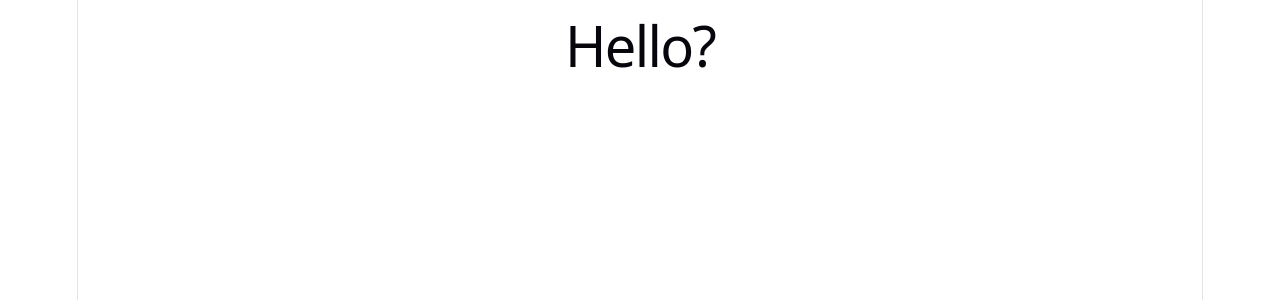
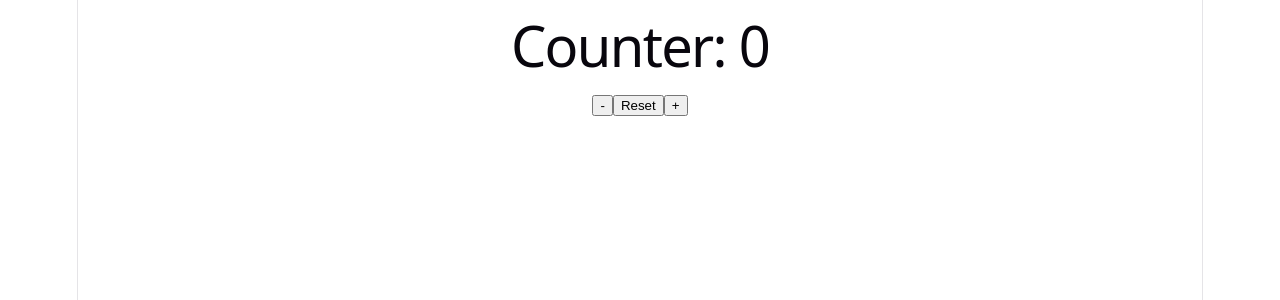
Before and after one commit to KingKunta22/JSDevJourneyV2, a React (Vite) app in the folder Day-45ish/: page / in a window 1280 px wide. Shown: the top 300 px of the page. Built offline with nearby package versions, Linux system fonts and the light colour scheme.

Commit message:
AI called me React Fundamentals Level B)

```diff
--- a/Day-45ish/src/App.jsx
+++ b/Day-45ish/src/App.jsx
@@ -1,7 +1,8 @@
-import Refresher from "./Refresher.jsx";
+// import Refresher from "./Refresher.jsx";
+import Counter from "./Counter.jsx" // Day 45
 
 function App() {
-  return <Refresher />;
+  return <Counter />;
 }
 
 export default App;
--- /dev/null
+++ b/Day-45ish/src/Counter.jsx
@@ -0,0 +1,101 @@
+// // import react, { useState } from 'React';
+
+// // // Anyways, I'm gonna do a counter
+// // function Counter() {
+
+// //     const [increment, setIncrement] = '0' // Damn, I hope i'm doping this right
+// //     // Okay, why does it not work with just 0, and I have to "0"? isn't it the other way around because it's a number, not a string?
+
+// //     function handleIncrease(){
+// //         setIncrement(increment + 1)
+// //     }
+
+// //     return (
+// //         <>
+// //         <h1>Number: {increment}</h1>
+// //         <button onClick={ () => handleIncrease}>+</button>
+// //         </>
+// //     );
+// // }
+
+// // export default Counter;
+
+// // So that's my first try, I tried my best, but there's something wrong, and that's only for you to see the progress I've made so far, here's a second try while trying to figure out what's wrong or missing...
+
+// import react, { useState } from 'React';
+
+// function Counter() {
+
+//     const [increment, setIncrement] = useState(0)
+
+//     function handleIncrease(){
+//         // console.log('HJello???') // Woahh, the button itself isn't working, or maybe its the import? IDK
+//         // // Nah, not the import...
+//         // // Oh, its working now, I just removed the  "() => " :DDDD
+//         // So this should be the problem now V
+//         setIncrement(increment + 1)
+//         // Oh okay, idk if this is cheating but I looked up your previous message and you said this:
+//         // "const [count, setCount] = useState(0)" so that should be the problem now
+//         /// YEYYYYYYYY IT WORKED, IT WAS THE PROBLEM EHEHHEHEHE BUT IDK IF THAT WAS CHEATING BRUH WHATEVER BRO
+//     }
+
+//     return (
+//         <>
+//         <h1>Number: {increment}</h1>
+//         <button onClick={handleIncrease}>+</button>
+//         </>
+//     );
+// }
+
+// export default Counter;
+
+
+
+// ALRIGHT PERFECT BROOO, DAY 45.5 NOW:
+// This should be easy B)
+
+import { useState } from "react";
+
+function Counter() {
+
+    const [counter, setCounter] = useState(0)
+
+    // Also, one thing, I noticed that Bro Code suggested using handleIncrementCounter, or yk adding handle before every function since it's a good practice, soooo I should be doing that
+    function handleIncrementCounter() {
+        setCounter(counter + 1)
+    }
+
+    function handleDecrementCounter() {
+        // if(counter >= 0) { // Okay, why does this not work XD
+        //     setCounter(counter - 1)
+        // } Whatever, I give up XDD
+        if(counter === 1){
+            console.log('111111')
+        }
+        // Wait, I actually didn't give up, why is the above working lolll, lemme try again
+        if(counter > 0) {
+            setCounter(counter - 1)
+        }
+
+        // Bro what, it's now working, how didn;t I thibnk of that, and also, I think it was because I was doing >= instead of just > ???? WTVB BRO
+    }
+
+    function handleResetCounter() {
+        setCounter(0)
+    }
+
+    // Q: So since the initial state is 0, well actually, you didn't put it inside a function, or call the function inside a button, so it doesn't do anything completely... or maybe it will. Okay, i'm gonna stick to my stuff, I believe it will change the value to 5 anhd change its initial state from 0 to 5, even without calling it, so itll show 5
+
+    return (
+        <>
+        <h1>Counter: {counter}</h1>
+        <div>
+            <button onClick={handleDecrementCounter}>-</button>
+            <button onClick={handleResetCounter}>Reset</button>
+            <button onClick={handleIncrementCounter}>+</button>
+        </div>
+        </>
+    )
+}
+
+export default Counter;
```
Also changed, not shown: Day-45ish/src/Refresher.jsx (+8 -0 lines).
